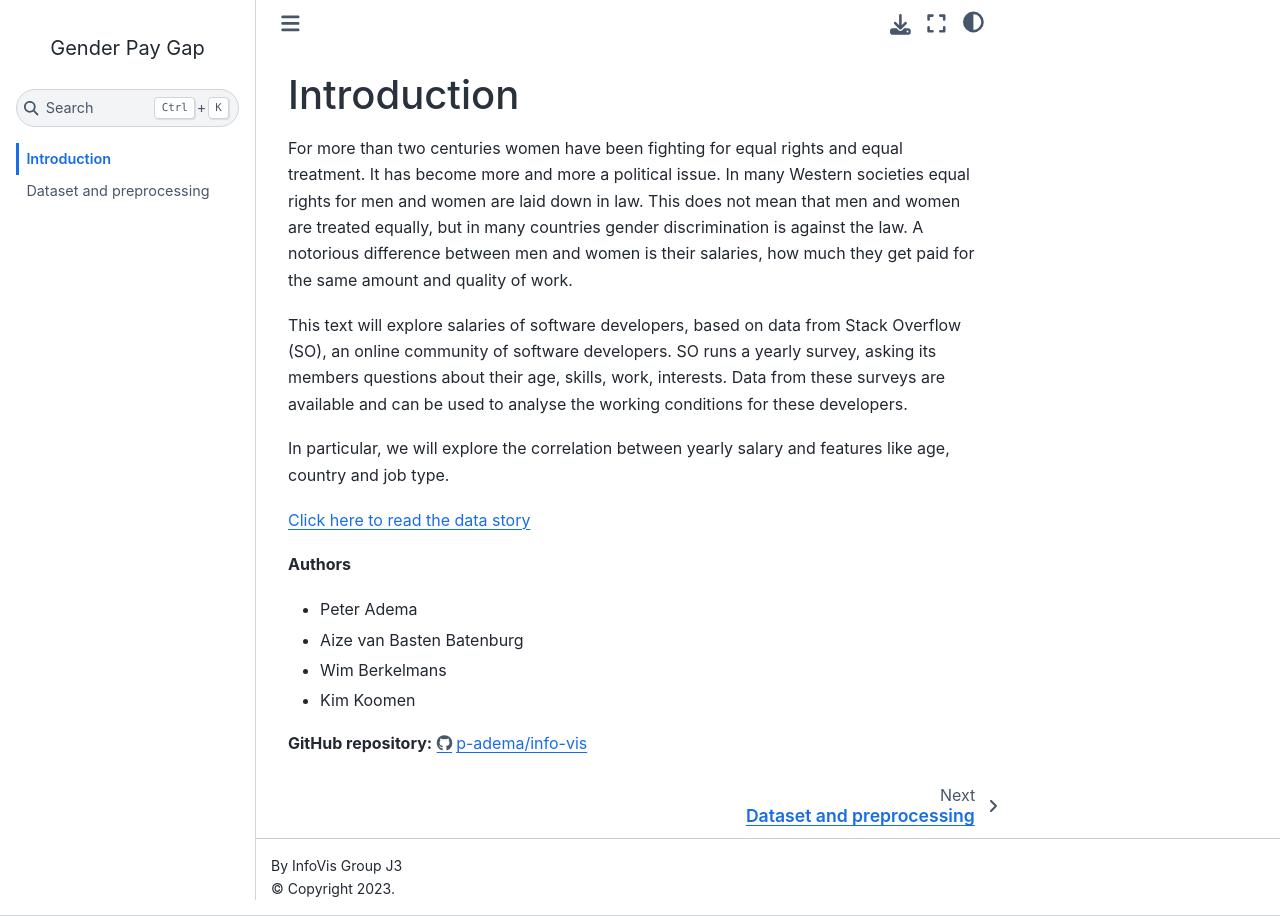
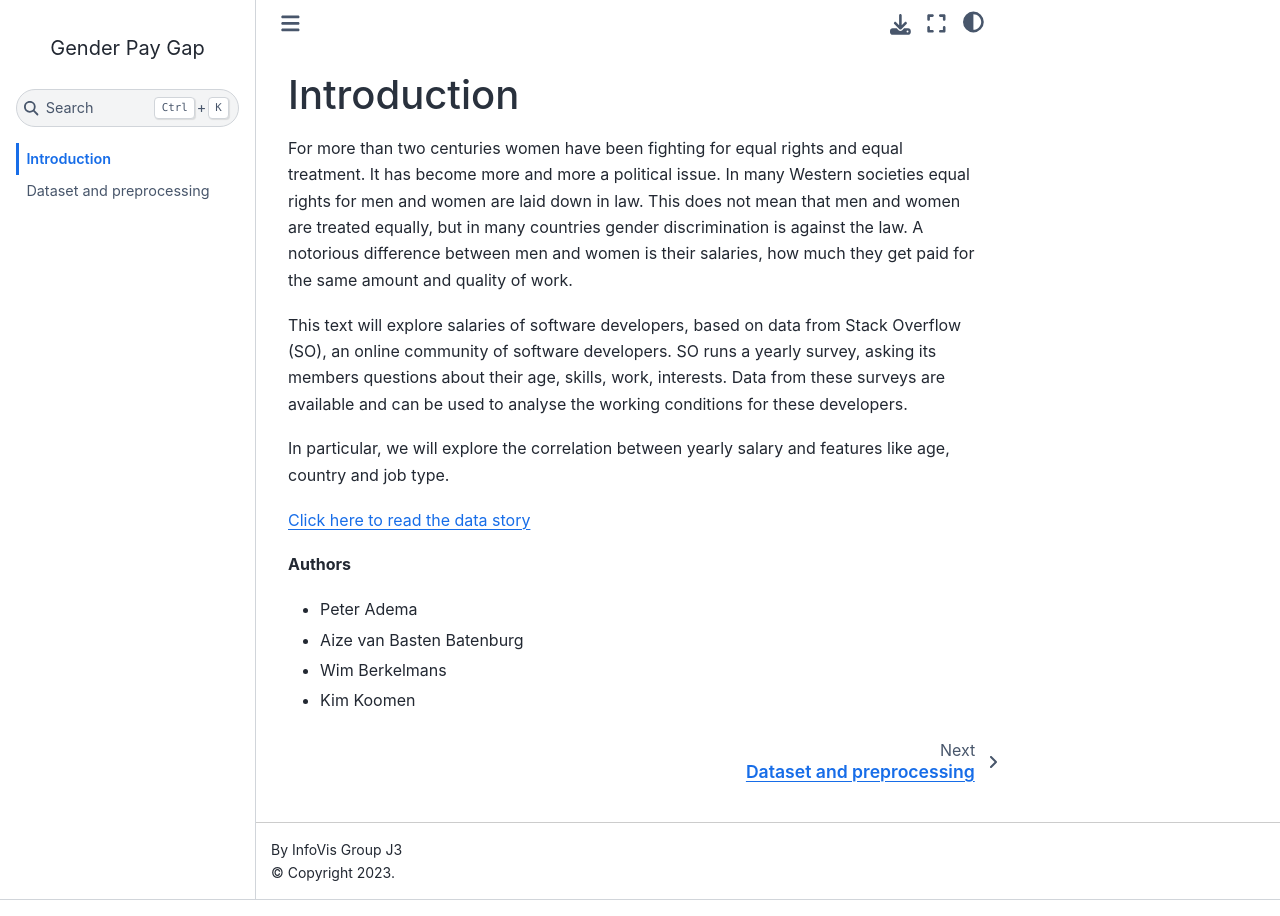
Before and after one commit to p-adema/info-vis, a Jupyter Book: the page built from docs/introduction.md, in a window 1280 px wide. Built offline with Jupyter Book 1.0.4 settings and Sphinx 7.4.7 and the Sphinx Book theme 1.1.4, drawn with Linux system fonts in a browser that asks for light colours; pages that are not in the unit, such as notebooks, are missing from menus; comment, search, counter and statistics services are not loaded.

Commit message:
docs(introduction): remove unnecessary github link

```diff
--- a/docs/introduction.md
+++ b/docs/introduction.md
@@ -18,5 +18,3 @@ In particular, we will explore the correlation between yearly salary and feature
 - Aize van Basten Batenburg
 - Wim Berkelmans
 - Kim Koomen
-
-**GitHub repository:** [https://github.com/p-adema/info-vis](https://github.com/p-adema/info-vis)
```
